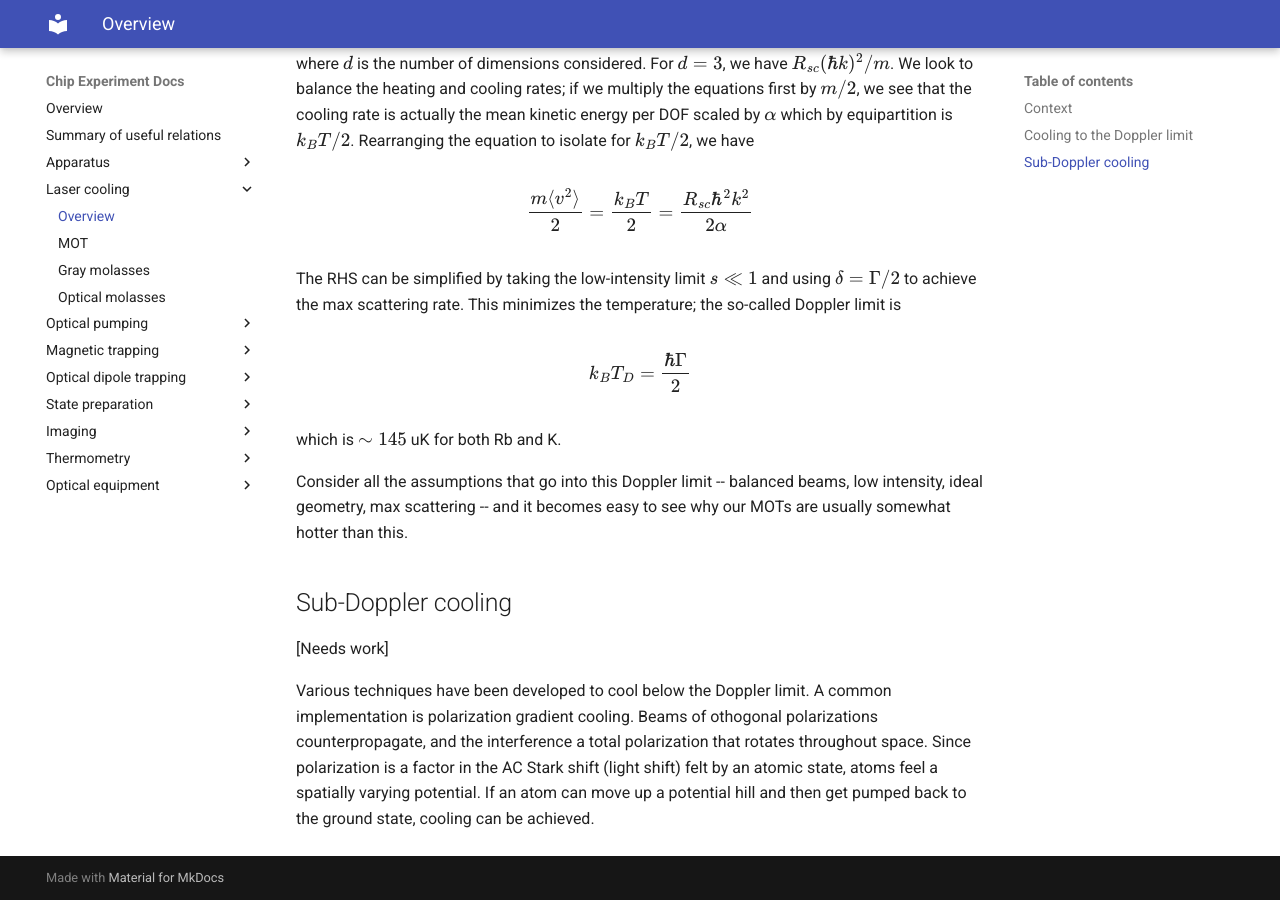
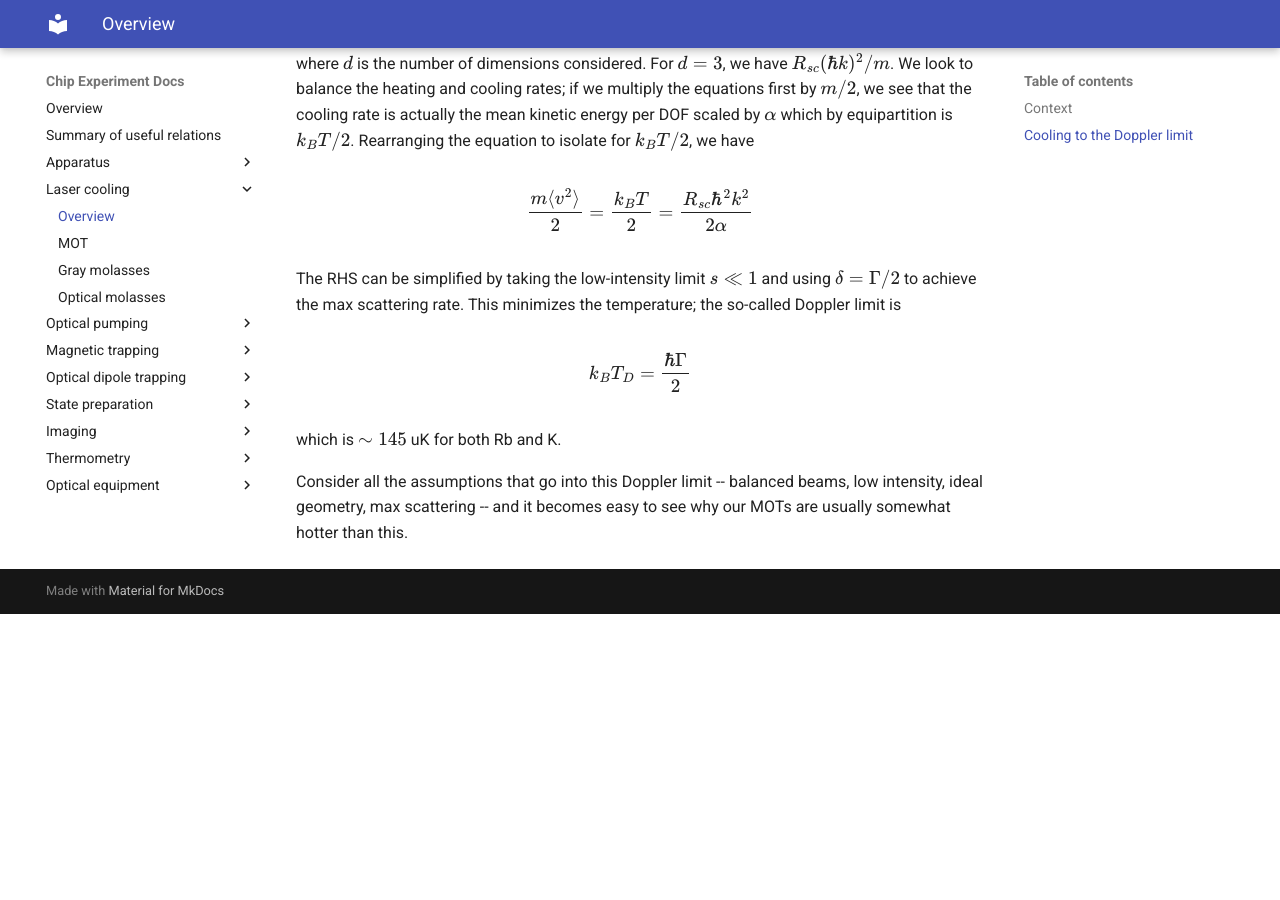
Before and after one commit to uoft-chiplab/chip-experiment, an MkDocs documentation site: the page built from docs/laser-cooling/overview.md, in a window 1280 px wide and 900 px high, scrolled down 1293 px. Built offline with MkDocs 1.6.1 and Material for MkDocs 9.7.7, drawn with Linux system fonts in a browser that asks for light colours; after the commit the page ends 1907 px from its top, so only the background shows below that.

Commit message:
removed sub-doppler section

```diff
--- a/docs/laser-cooling/overview.md
+++ b/docs/laser-cooling/overview.md
@@ -40,8 +40,3 @@ $$k_B T_D = \frac{\hbar \Gamma}{2}$$
 which is $\sim 145$ uK for both Rb and K.
 
 Consider all the assumptions that go into this Doppler limit -- balanced beams, low intensity, ideal geometry, max scattering -- and it becomes easy to see why our MOTs are usually somewhat hotter than this.
-
-## Sub-Doppler cooling
-[Needs work]
-
-Various techniques have been developed to cool below the Doppler limit. A common implementation is polarization gradient cooling. Beams of othogonal polarizations counterpropagate, and the interference a total polarization that rotates throughout space. Since polarization is a factor in the AC Stark shift (light shift) felt by an atomic state, atoms feel a spatially varying potential. If an atom can move up a potential hill and then get pumped back to the ground state, cooling can be achieved.
```
